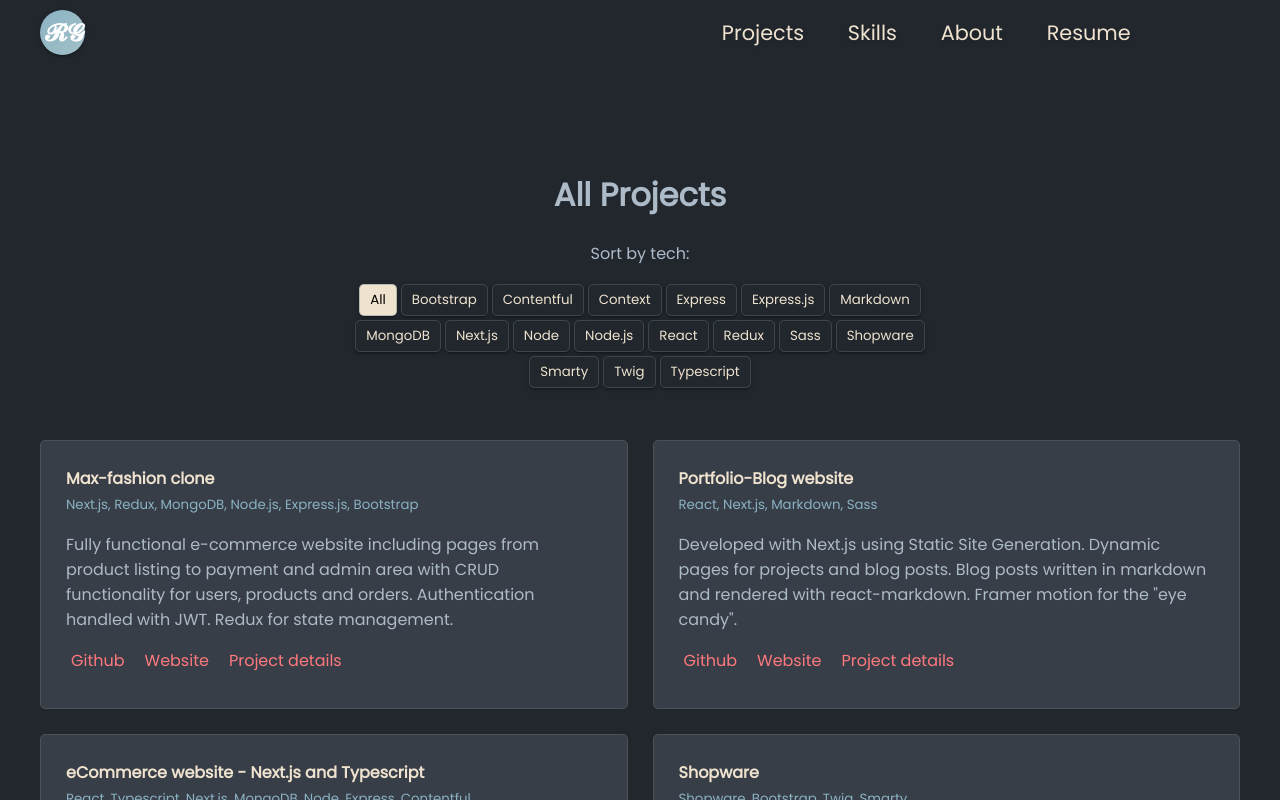
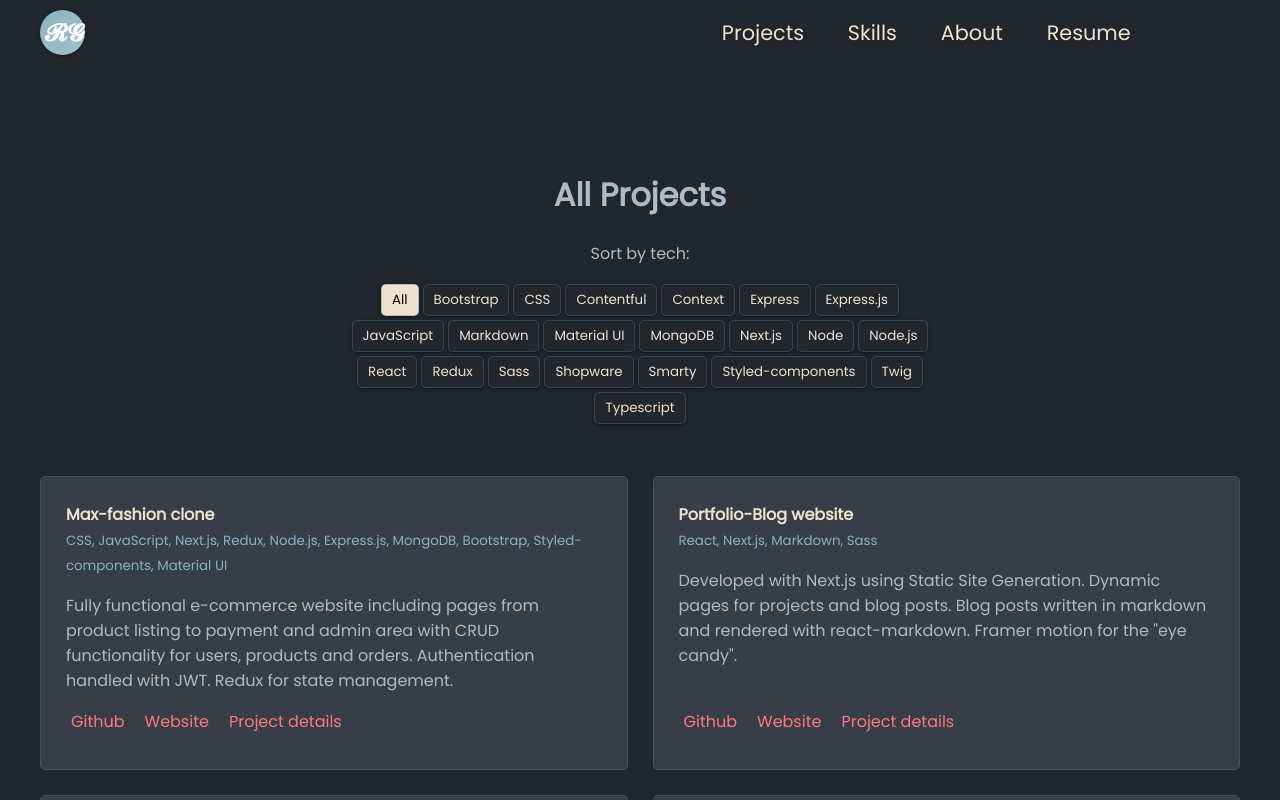
Before and after one commit to rushi-gaikwad-7/portfolio, a Next.js app: page /projects in a window 1280 px wide. Shown: the top 800 px of the page. Built offline with nearby package versions, Linux system fonts and the light colour scheme; some icons are missing.

Commit message:
add this

```diff
--- a/components/home/about.js
+++ b/components/home/about.js
@@ -4,6 +4,7 @@ import Image from 'next/image';
 import Aos from 'aos';
 import myPic from '../../public/images/abtimg.jpg'
 import 'aos/dist/aos.css';
+import ImgLoader from '../../util/imageLoader';
 
 const About = () => {
   useEffect(() => {
@@ -48,9 +49,10 @@ const About = () => {
           <div className={classes.columnRight}>
             <div className={classes.imageContainer}>
               <Image
-                src={myPic}
+                src="https://i.ibb.co/0sTgd6R/3242244.png"
                 width={600}
                 height={600}
+                loader={ImgLoader}
                 alt='profile-pic'
                 data-aos='fade-left'
               />
--- a/components/projects/featuredProjectItem.module.scss
+++ b/components/projects/featuredProjectItem.module.scss
@@ -14,6 +14,7 @@
   small {
     font-style: italic;
     color: var(--text-tertiary);
+
   }
 
   .columnLeft {
@@ -83,6 +84,10 @@
       margin: 0;
       margin-left: auto;
     }
+    small {
+    width: 55%;
+    display: flex;
+    }
   }
 
   @media only screen and (min-width: 1020px) {
--- a/data/projects.json
+++ b/data/projects.json
@@ -3,15 +3,15 @@
     "_id": "1",
     "slug": "max",
     "title": "Max-fashion clone",
-    "tech": ["Next.js", "Redux", "MongoDB", "Node.js", "Express.js", "Bootstrap"],
+    "tech": ["CSS","JavaScript","Next.js","Redux","Node.js", "Express.js", "MongoDB","Bootstrap","Styled-components","Material UI"],
     "description": "Fully functional e-commerce website including pages from product listing to payment and admin area with CRUD functionality for users, products and orders. Authentication handled with JWT. Redux for state management.",
-    "liveLink": "https://mernshop-99.herokuapp.com/",
-    "githubLink": "https://github.com/renebitter/mernshop",
-    "image": "mernshop.webp",
+    "liveLink": "https://clone-of-max-fashion.netlify.app/",
+    "githubLink": "https://github.com/rushig777/festive-crayon-1023",
+    "image": "https://serving.photos.photobox.com/72303365fc799e34f198613e9091afbbefd3d6302683bff61e4ae265b86db0b78aeb4117.jpg",
     "isFeatured": true,
     "screenshots": [
       {
-        "screenshot": "01-home.png",
+        "screenshot": "https://i.ibb.co/rFVf7YC/max-fashion-one.png",
         "description": "Homepage with navbar and hero element."
       },
       {
@@ -108,7 +108,7 @@
     "description": "Developed with Next.js using Static Site Generation. Dynamic pages for projects and blog posts. Blog posts written in markdown and rendered with react-markdown. Framer motion for the \"eye candy\".",
     "liveLink": "https://renebitter.github.io/portfolio",
     "githubLink": "https://github.com/renebitter/portfolio",
-    "image": "portfolio.jpg",
+    "image": "https://serving.photos.photobox.com/0615649131c6249847fb9e538972c2a69d7c6d8389d57deb699dfeb3b1e2d774ba81e315.jpg",
     "isFeatured": true
   },
   {
```
Also changed, not shown: components/projects/featuredProjectItem.js (+15 -13 lines).
